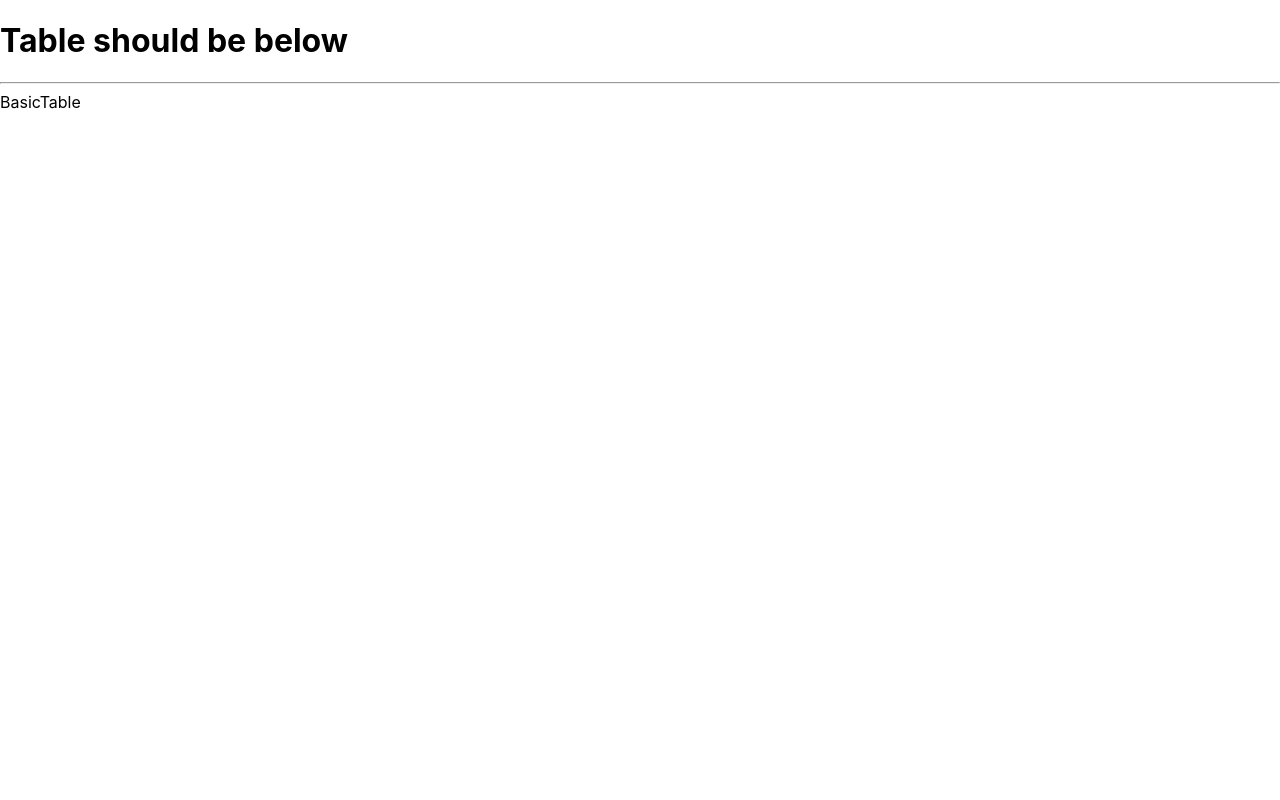
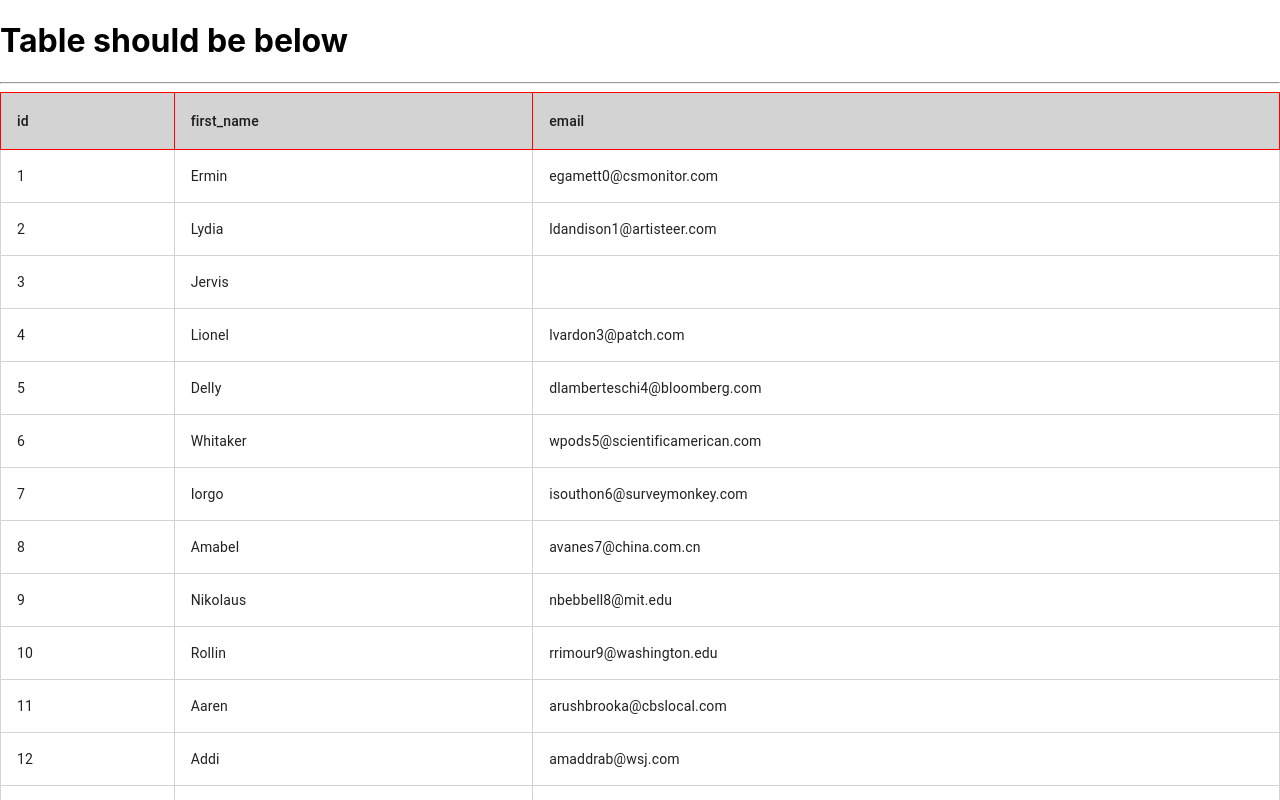
Before and after one commit to dmitrisanzharov/tanStackTable_typescript, a React (Create React App) app: page / in a window 1280 px wide. Shown: the top 800 px of the page. Built offline with nearby package versions, Linux system fonts and the light colour scheme.

Commit message:
basic done

```diff
--- a/src/table/BasicTable.tsx
+++ b/src/table/BasicTable.tsx
@@ -1,17 +1,55 @@
-import React from 'react'
-import allData from './data';
+import React from "react";
+import { useReactTable, getCoreRowModel, flexRender } from "@tanstack/react-table";
+import * as Mui from "@mui/material";
+import allData from "./data";
+import { columnDef } from "./columnDef";
 
-type Props = {}
+type Props = {};
 
 const BasicTable = (props: Props) => {
+	const dataWithMemo = React.useMemo(() => allData, [allData]);
+	const columnDefWithDemo = React.useMemo(() => columnDef, [columnDef]);
 
-    const dataWithMemo = React.useMemo(()=> allData, [allData])
-    console.log("dataWithMemo: ", dataWithMemo);
+	const theTable: any = useReactTable({
+		data: dataWithMemo,
+		columns: columnDefWithDemo,
+		getCoreRowModel: getCoreRowModel(),
+	});
 
+	return (
+		<Mui.TableContainer>
+			<Mui.Table>
+                <Mui.TableHead sx={{backgroundColor: 'lightgray'}}>
+                    {theTable.getHeaderGroups().map((headerGroupArray: any) => {
+                        // console.log('headerGroupArray', headerGroupArray);
+                        return <Mui.TableRow key={headerGroupArray.id}>
+                            {headerGroupArray.headers.map((headerColumn: any) => {
+                                // console.log('headerColumn', headerColumn);
+                                return <Mui.TableCell key={headerColumn.id} sx={{border: '1px solid red'}}>
+                                    {flexRender(headerColumn.column.columnDef.header, headerColumn.getContext())}
+                                </Mui.TableCell>
+                            })}
+                        </Mui.TableRow>
+                    })}
+                </Mui.TableHead>
+                <Mui.TableBody>
+                    {theTable.getRowModel().rows.map((row: any)=> {
+                        console.log('row', row)
+                        return <Mui.TableRow key={row.id}>
+                            {row.getVisibleCells().map((singleCell: any)=>{
+                                console.log('singleCell', singleCell);
+                                return <Mui.TableCell key={singleCell.id} sx={{border: '1px solid lightgray', '&:hover':{backgroundColor: 'gold'}}}>
+                                    {flexRender(singleCell.column.columnDef.cell, singleCell.getContext())}
+                                </Mui.TableCell>
+                            })}
+                        </Mui.TableRow>
+                    })}
+                </Mui.TableBody>
+            </Mui.Table>
 
-  return (
-    <div>BasicTable</div>
-  )
-}
+			{/* end of table container */}
+		</Mui.TableContainer>
+	);
+};
 
-export default BasicTable
+export default BasicTable;
--- a/src/table/columnDef.tsx
+++ b/src/table/columnDef.tsx
@@ -1,18 +1,14 @@
-export const columnDef = [
+export const columnDef: any = [
     {
-        accessorKey: 'id',
-        header: 'id',
+        id: 'id',
+        accessorKey: 'id'
     },
     {
-        accessorKey: 'first_name',
-        header: 'First Name'
+        id: 'first_name',
+        accessorKey: 'first_name'
     },
     {
-        accessorKey: 'last_name',
-        header: 'Last Name'
-    },
-    {
-        accessorKey: 'email',
-        header: 'Email'
-    },
+        id: 'email',
+        accessorKey: 'email'
+    }
 ]
```
